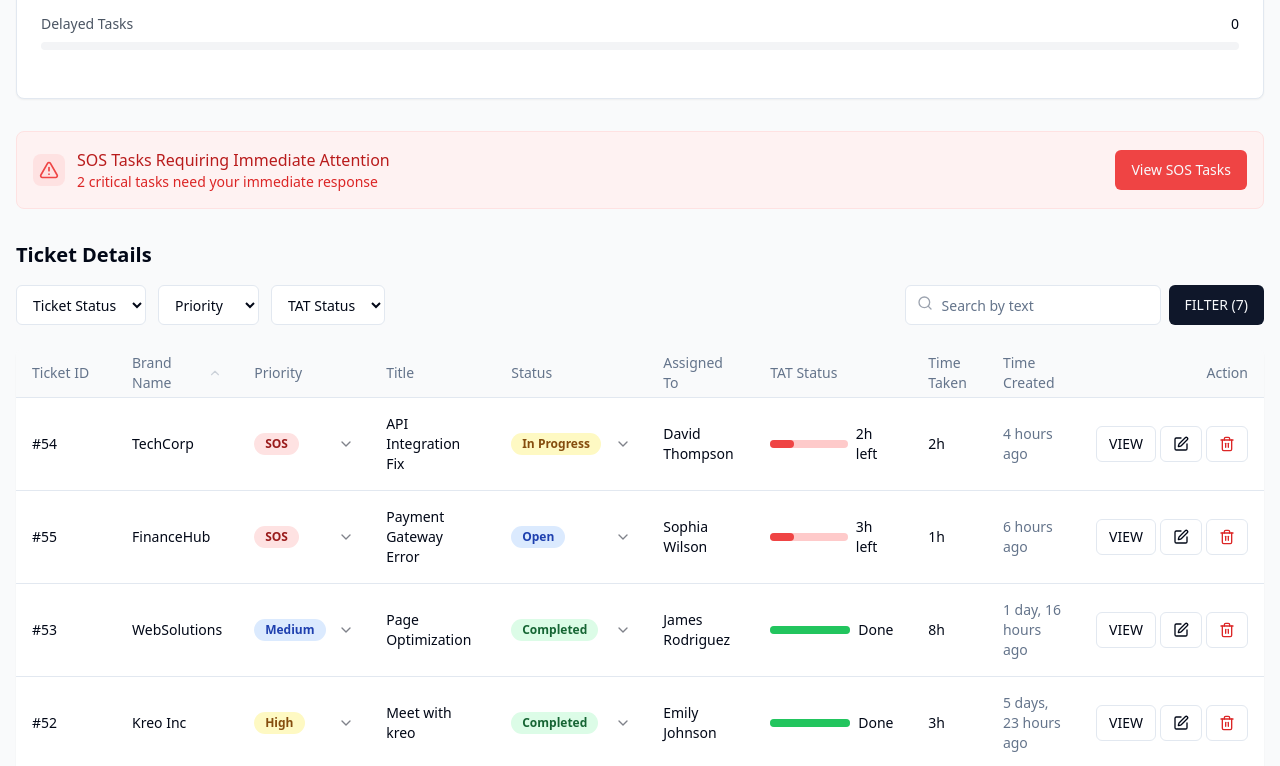
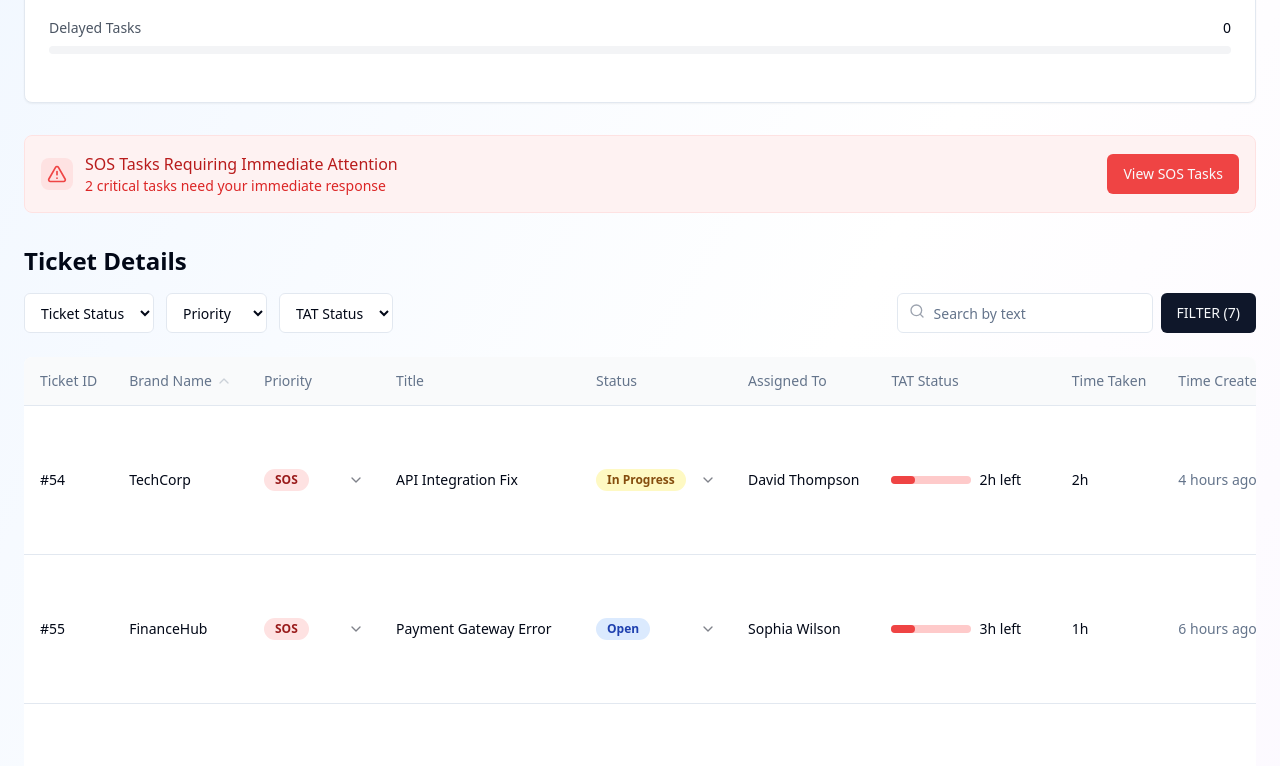
Before and after one commit to joshiGaurav-2712/internal-ticket-tracker-dashboard, a React (Vite) app: page / in a window 1280 px wide. Shown: the part 480-1246 px from the top of the page. Built offline with nearby package versions, Linux system fonts and the light colour scheme.

Commit message:
Apply UI/UX enhancements
The AI implemented animations, a light gradient background, and responsiveness across the dashboard. It also fixed the duplicate close icon bug and updated the "Schedule Meeting" button to redirect to a Google Calendar event creation link.

```diff
--- a/src/components/TicketTable.tsx
+++ b/src/components/TicketTable.tsx
@@ -186,7 +186,7 @@ export const TicketTable: React.FC<TicketTableProps> = ({
 
   if (tickets.length === 0) {
     return (
-      <div className="bg-white rounded-lg shadow-sm p-8 text-center">
+      <div className="bg-white rounded-lg shadow-sm p-8 text-center animate-scale-in hover-lift">
         <p className="text-gray-500">No tickets found matching your filters.</p>
       </div>
     );
@@ -194,13 +194,14 @@ export const TicketTable: React.FC<TicketTableProps> = ({
 
   return (
     <>
-      <div className="bg-white rounded-lg shadow-sm overflow-hidden">
+      <div className="bg-white rounded-lg shadow-sm overflow-hidden animate-scale-in hover-lift">
+        <div className="overflow-x-auto">
           <Table>
             <TableHeader>
               <TableRow className="bg-gray-50">
-              <TableHead className="w-[100px]">Ticket ID</TableHead>
+                <TableHead className="w-[100px] whitespace-nowrap">Ticket ID</TableHead>
                 <TableHead
-                className="w-[120px] cursor-pointer hover:bg-gray-100"
+                  className="w-[120px] cursor-pointer hover:bg-gray-100 transition-colors duration-200 whitespace-nowrap"
                   onClick={() => handleSort('brandName')}
                 >
                   <div className="flex items-center gap-1">
@@ -208,38 +209,45 @@ export const TicketTable: React.FC<TicketTableProps> = ({
                     <SortIcon field="brandName" />
                   </div>
                 </TableHead>
-              <TableHead className="w-[120px]">Priority</TableHead>
-              <TableHead>Title</TableHead>
-              <TableHead>Status</TableHead>
-              <TableHead>Assigned To</TableHead>
-              <TableHead>TAT Status</TableHead>
-              <TableHead>Time Taken</TableHead>
-              <TableHead>Time Created</TableHead>
-              <TableHead className="text-right">Action</TableHead>
+                <TableHead className="w-[120px] whitespace-nowrap">Priority</TableHead>
+                <TableHead className="min-w-[200px]">Title</TableHead>
+                <TableHead className="w-[130px] whitespace-nowrap">Status</TableHead>
+                <TableHead className="w-[130px] whitespace-nowrap">Assigned To</TableHead>
+                <TableHead className="w-[150px] whitespace-nowrap">TAT Status</TableHead>
+                <TableHead className="w-[120px] whitespace-nowrap">Time Taken</TableHead>
+                <TableHead className="w-[130px] whitespace-nowrap">Time Created</TableHead>
+                <TableHead className="text-right w-[180px] whitespace-nowrap">Action</TableHead>
               </TableRow>
             </TableHeader>
             <TableBody>
-            {tickets.map((ticket) => (
-              <TableRow key={ticket.id} className="hover:bg-gray-50">
-                <TableCell className="font-medium">
+              {tickets.map((ticket, index) => (
+                <TableRow
+                  key={ticket.id}
+                  className="hover:bg-gray-50 transition-colors duration-200 animate-fade-in-up"
+                  style={{
+                    animationDelay: `${index * 0.05}s`,
+                    animationFillMode: 'both'
+                  }}
+                >
+                  <TableCell className="font-medium whitespace-nowrap">
                     {isEditing(ticket.id) ? (
                       <input
                         type="text"
                         value={editingValues.id || ticket.id}
                         onChange={(e) => setEditingValues(prev => ({ ...prev, id: e.target.value }))}
-                      className="border rounded px-2 py-1 w-full text-sm"
+                        className="border rounded px-2 py-1 w-full text-sm transition-all duration-200"
                       />
                     ) : (
                       ticket.id
                     )}
                   </TableCell>
-                <TableCell>
+                  <TableCell className="whitespace-nowrap">
                     {isEditing(ticket.id) ? (
                       <input
                         type="text"
                         value={editingValues.brandName || ticket.brandName || ""}
                         onChange={(e) => setEditingValues(prev => ({ ...prev, brandName: e.target.value }))}
-                      className="border rounded px-2 py-1 w-full text-sm"
+                        className="border rounded px-2 py-1 w-full text-sm transition-all duration-200"
                         placeholder="Brand Name"
                       />
                     ) : (
@@ -251,7 +259,7 @@ export const TicketTable: React.FC<TicketTableProps> = ({
                       <select
                         value={editingValues.priority || ticket.priority}
                         onChange={(e) => setEditingValues(prev => ({ ...prev, priority: e.target.value as Ticket['priority'] }))}
-                      className="border rounded px-2 py-1 text-sm"
+                        className="border rounded px-2 py-1 text-sm transition-all duration-200"
                       >
                         <option value="Low">Low</option>
                         <option value="Medium">Medium</option>
@@ -260,7 +268,7 @@ export const TicketTable: React.FC<TicketTableProps> = ({
                       </select>
                     ) : (
                       <Select value={ticket.priority} onValueChange={(value) => handlePriorityChange(ticket.id, value as Ticket['priority'])}>
-                      <SelectTrigger className="w-[100px] h-8 border-none shadow-none p-0">
+                        <SelectTrigger className="w-[100px] h-8 border-none shadow-none p-0 transition-all duration-200">
                           <Badge className={getPriorityClass(ticket.priority)}>
                             {ticket.priority}
                           </Badge>
@@ -280,10 +288,12 @@ export const TicketTable: React.FC<TicketTableProps> = ({
                         type="text"
                         value={editingValues.title || ticket.title}
                         onChange={(e) => setEditingValues(prev => ({ ...prev, title: e.target.value }))}
-                      className="border rounded px-2 py-1 w-full"
+                        className="border rounded px-2 py-1 w-full transition-all duration-200"
                       />
                     ) : (
-                    ticket.title
+                      <div className="max-w-[200px] truncate" title={ticket.title}>
+                        {ticket.title}
+                      </div>
                     )}
                   </TableCell>
                   <TableCell>
@@ -291,7 +301,7 @@ export const TicketTable: React.FC<TicketTableProps> = ({
                       <select
                         value={editingValues.status || ticket.status}
                         onChange={(e) => setEditingValues(prev => ({ ...prev, status: e.target.value as Ticket['status'] }))}
-                      className="border rounded px-2 py-1 text-sm"
+                        className="border rounded px-2 py-1 text-sm transition-all duration-200"
                       >
                         <option value="Open">Open</option>
                         <option value="In Progress">In Progress</option>
@@ -299,7 +309,7 @@ export const TicketTable: React.FC<TicketTableProps> = ({
                       </select>
                     ) : (
                       <Select value={ticket.status} onValueChange={(value) => handleStatusChange(ticket.id, value as Ticket['status'])}>
-                      <SelectTrigger className="w-[120px] h-8 border-none shadow-none p-0">
+                        <SelectTrigger className="w-[120px] h-8 border-none shadow-none p-0 transition-all duration-200">
                           <Badge className={getStatusClass(ticket.status)}>
                             {ticket.status}
                           </Badge>
@@ -312,47 +322,49 @@ export const TicketTable: React.FC<TicketTableProps> = ({
                       </Select>
                     )}
                   </TableCell>
-                <TableCell>
+                  <TableCell className="whitespace-nowrap">
                     {isEditing(ticket.id) ? (
                       <input
                         type="text"
                         value={editingValues.assignedTo || ticket.assignedTo || ""}
                         onChange={(e) => setEditingValues(prev => ({ ...prev, assignedTo: e.target.value }))}
-                      className="border rounded px-2 py-1 w-full"
+                        className="border rounded px-2 py-1 w-full transition-all duration-200"
                         placeholder="Unassigned"
                       />
                     ) : (
-                    ticket.assignedTo || "Unassigned"
+                      <div className="max-w-[120px] truncate" title={ticket.assignedTo || "Unassigned"}>
+                        {ticket.assignedTo || "Unassigned"}
+                      </div>
                     )}
                   </TableCell>
-                <TableCell>
+                  <TableCell className="whitespace-nowrap">
                     <div className="flex items-center gap-2">
                       {getTatStatusIndicator(ticket.tatStatus)}
                       <span className="text-sm">{ticket.tatStatus}</span>
                     </div>
                   </TableCell>
-                <TableCell>
+                  <TableCell className="whitespace-nowrap">
                     {isEditing(ticket.id) ? (
                       <input
                         type="text"
                         value={editingValues.timeTaken || ticket.timeTaken || ""}
                         onChange={(e) => setEditingValues(prev => ({ ...prev, timeTaken: e.target.value }))}
-                      className="border rounded px-2 py-1 w-full text-sm"
+                        className="border rounded px-2 py-1 w-full text-sm transition-all duration-200"
                         placeholder="0h"
                       />
                     ) : (
                       ticket.timeTaken || "0h"
                     )}
                   </TableCell>
-                <TableCell className="text-muted-foreground">{ticket.timeCreated}</TableCell>
+                  <TableCell className="text-muted-foreground whitespace-nowrap">{ticket.timeCreated}</TableCell>
                   <TableCell className="text-right">
                     {isEditing(ticket.id) ? (
-                    <div className="flex gap-1">
+                      <div className="flex gap-1 justify-end">
                         <Button
                           variant="outline"
                           size="sm"
                           onClick={handleEditSave}
-                        className="text-green-600 hover:text-green-700"
+                          className="text-green-600 hover:text-green-700 transition-all duration-200 hover-lift"
                         >
                           <Check className="w-4 h-4" />
                         </Button>
@@ -360,17 +372,18 @@ export const TicketTable: React.FC<TicketTableProps> = ({
                           variant="outline"
                           size="sm"
                           onClick={handleEditCancel}
-                        className="text-red-600 hover:text-red-700"
+                          className="text-red-600 hover:text-red-700 transition-all duration-200 hover-lift"
                         >
                           <X className="w-4 h-4" />
                         </Button>
                       </div>
                     ) : (
-                    <div className="flex gap-1">
+                      <div className="flex gap-1 justify-end flex-wrap">
                         <Button
                           variant="outline"
                           size="sm"
                           onClick={() => handleViewTicket(ticket)}
+                          className="transition-all duration-200 hover-lift text-xs sm:text-sm"
                         >
                           VIEW
                         </Button>
@@ -378,6 +391,7 @@ export const TicketTable: React.FC<TicketTableProps> = ({
                           variant="outline"
                           size="sm"
                           onClick={() => handleEditStart(ticket)}
+                          className="transition-all duration-200 hover-lift"
                         >
                           <Edit className="w-4 h-4" />
                         </Button>
@@ -386,7 +400,7 @@ export const TicketTable: React.FC<TicketTableProps> = ({
                             <Button
                               variant="outline"
                               size="sm"
-                            className="text-red-600 hover:text-red-700"
+                              className="text-red-600 hover:text-red-700 transition-all duration-200 hover-lift"
                             >
                               <Trash2 className="w-4 h-4" />
                             </Button>
@@ -417,6 +431,7 @@ export const TicketTable: React.FC<TicketTableProps> = ({
             </TableBody>
           </Table>
         </div>
+      </div>
 
       <ViewTicketModal
         isOpen={isViewModalOpen}
--- a/src/index.css
+++ b/src/index.css
@@ -1,3 +1,4 @@
+
 @tailwind base;
 @tailwind components;
 @tailwind utilities;
@@ -35,19 +36,12 @@
     --radius: 0.5rem;
 
     --sidebar-background: 0 0% 98%;
-
     --sidebar-foreground: 240 5.3% 26.1%;
-
     --sidebar-primary: 240 5.9% 10%;
-
     --sidebar-primary-foreground: 0 0% 98%;
-
     --sidebar-accent: 240 4.8% 95.9%;
-
     --sidebar-accent-foreground: 240 5.9% 10%;
-
     --sidebar-border: 220 13% 91%;
-
     --sidebar-ring: 217.2 91.2% 59.8%;
   }
 
@@ -96,6 +90,101 @@
   }
 
   body {
-    @apply bg-background text-foreground;
+    @apply bg-gradient-to-br from-blue-50 via-white to-purple-50 text-foreground min-h-screen;
   }
 }
+
+@keyframes fadeInUp {
+  from {
+    opacity: 0;
+    transform: translateY(20px);
+  }
+  to {
+    opacity: 1;
+    transform: translateY(0);
+  }
+}
+
+@keyframes fadeInLeft {
+  from {
+    opacity: 0;
+    transform: translateX(-20px);
+  }
+  to {
+    opacity: 1;
+    transform: translateX(0);
+  }
+}
+
+@keyframes fadeInRight {
+  from {
+    opacity: 0;
+    transform: translateX(20px);
+  }
+  to {
+    opacity: 1;
+    transform: translateX(0);
+  }
+}
+
+@keyframes scaleIn {
+  from {
+    opacity: 0;
+    transform: scale(0.95);
+  }
+  to {
+    opacity: 1;
+    transform: scale(1);
+  }
+}
+
+@keyframes slideInDown {
+  from {
+    opacity: 0;
+    transform: translateY(-10px);
+  }
+  to {
+    opacity: 1;
+    transform: translateY(0);
+  }
+}
+
+.animate-fade-in-up {
+  animation: fadeInUp 0.6s ease-out;
+}
+
+.animate-fade-in-left {
+  animation: fadeInLeft 0.5s ease-out;
+}
+
+.animate-fade-in-right {
+  animation: fadeInRight 0.5s ease-out;
+}
+
+.animate-scale-in {
+  animation: scaleIn 0.4s ease-out;
+}
+
+.animate-slide-in-down {
+  animation: slideInDown 0.3s ease-out;
+}
+
+.animate-stagger-1 {
+  animation-delay: 0.1s;
+}
+
+.animate-stagger-2 {
+  animation-delay: 0.2s;
+}
+
+.animate-stagger-3 {
+  animation-delay: 0.3s;
+}
+
+.animate-stagger-4 {
+  animation-delay: 0.4s;
+}
+
+.hover-lift {
+  @apply transition-all duration-300 hover:shadow-lg hover:-translate-y-1;
+}
--- a/src/pages/Index.tsx
+++ b/src/pages/Index.tsx
@@ -294,38 +294,40 @@ const Index = () => {
   };
 
   return (
-    <div className="min-h-screen bg-gray-50">
+    <div className="min-h-screen">
       <Navigation onCreateTicket={handleCreateTicket} />
-      <div className="container mx-auto py-6 px-4">
-        <div className="flex flex-col md:flex-row justify-between items-start md:items-center mb-6">
+      <div className="container mx-auto py-6 px-4 lg:px-6">
+        <div className="flex flex-col lg:flex-row justify-between items-start lg:items-center mb-6 animate-fade-in-up">
           <div>
-            <h2 className="text-2xl font-semibold">Welcome to Troopod Dashboard</h2>
+            <h2 className="text-2xl lg:text-3xl font-semibold">Welcome to Troopod Dashboard</h2>
             <p className="text-gray-600">Overview of your projects and tickets</p>
           </div>
           <LastUpdated />
         </div>
 
-        <div className="mb-8">
+        <div className="mb-8 animate-fade-in-up animate-stagger-1" style={{ animationFillMode: 'both' }}>
           <SummaryCards stats={summaryStats} />
         </div>
 
-        <div className="mb-8">
+        <div className="mb-8 animate-fade-in-up animate-stagger-2" style={{ animationFillMode: 'both' }}>
           <StatusOverview tatStats={tatStats} />
         </div>
 
         {sosTicketsCount > 0 && (
-          <div className="mb-8">
+          <div className="mb-8 animate-fade-in-up animate-stagger-3" style={{ animationFillMode: 'both' }}>
             <SOSAlert count={sosTicketsCount} />
           </div>
         )}
 
-        <div className="mb-8">
-          <h2 className="text-xl font-semibold mb-4">Ticket Details</h2>
+        <div className="mb-8 animate-fade-in-up animate-stagger-4" style={{ animationFillMode: 'both' }}>
+          <h2 className="text-xl lg:text-2xl font-semibold mb-4">Ticket Details</h2>
+          <div className="space-y-4">
             <TicketFilters
               filters={filters}
               onFilterChange={handleFilterChange}
               ticketCount={filteredAndSortedTickets.length}
             />
+            <div className="overflow-x-auto">
               <TicketTable
                 tickets={filteredAndSortedTickets}
                 onStatusChange={handleTicketStatusChange}
@@ -340,8 +342,10 @@ const Index = () => {
                 sortDirection={sortDirection}
               />
             </div>
+          </div>
+        </div>
 
-        <div className="mb-8">
+        <div className="mb-8 animate-fade-in-up animate-stagger-4" style={{ animationFillMode: 'both' }}>
           <CommunicationCenter />
         </div>
       </div>
```
Also changed, not shown: src/components/TicketCreationModal.tsx (+36 -26 lines), src/components/ViewTicketModal.tsx (+16 -22 lines). Lines whose indentation alone changed are shown as unchanged.
